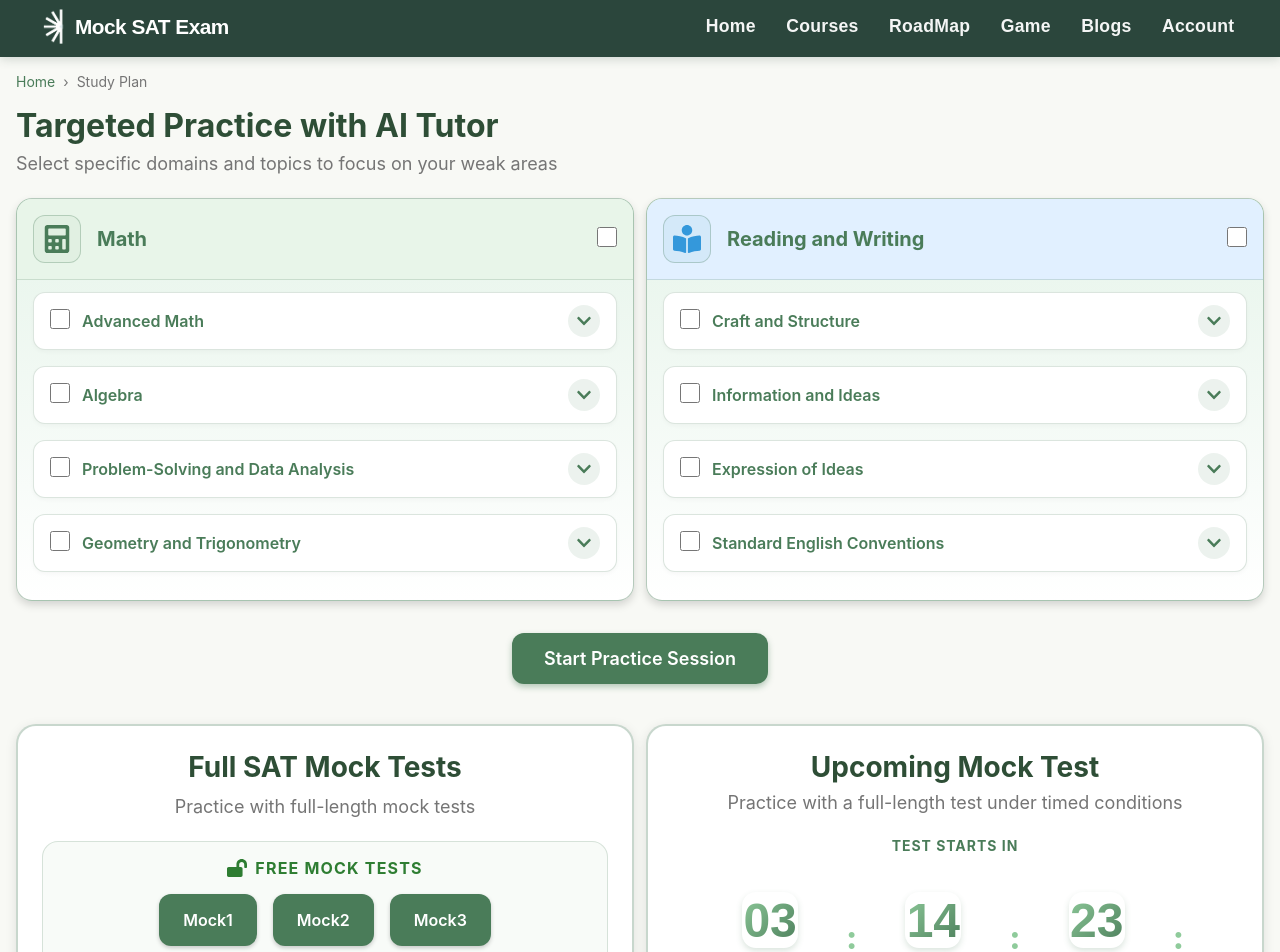
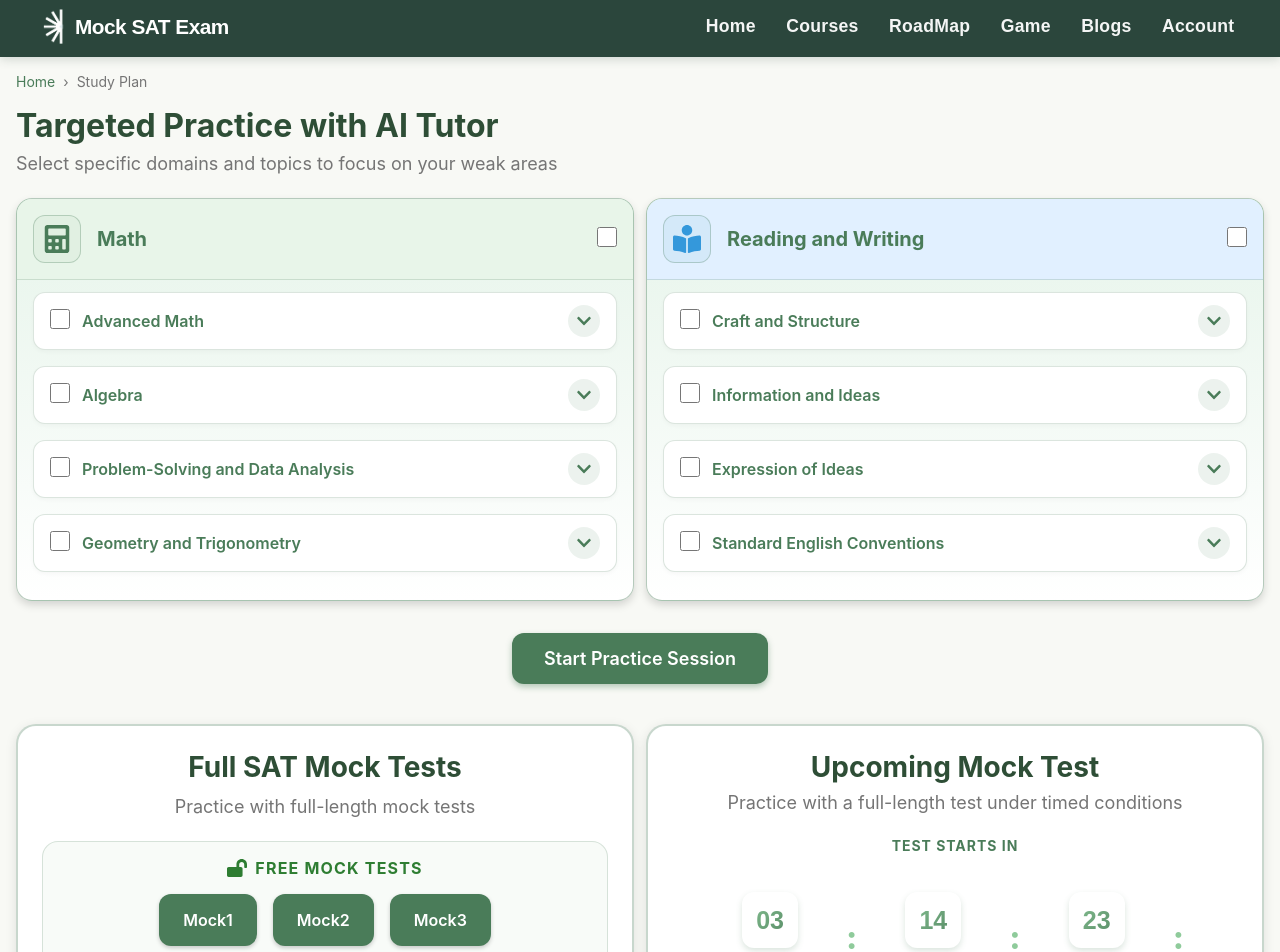
Before and after one commit to TejasBalkhande/reactSAT, a React (Vite) app: page /study-plan in a window 1280 px wide. Shown: the top 952 px of the page. Built offline with nearby package versions, Linux system fonts and the light colour scheme.

Commit message:
groq working

```diff
--- a/package.json
+++ b/package.json
@@ -17,6 +17,7 @@
     "@mui/material": "^7.3.6",
     "axios": "^1.13.2",
     "date-fns": "^4.1.0",
+    "groq-sdk": "^0.37.0",
     "hono": "^4.11.3",
     "katex": "^0.16.27",
     "lucide-react": "^0.556.0",
--- a/src/StudyPlan.css
+++ b/src/StudyPlan.css
@@ -480,13 +480,13 @@ body {
 .time-value {
   width: 56px;
   height: 56px;
+  font-size: 25px !important;
+  font-weight: 400;
   background: linear-gradient(to bottom, var(--secondary-green), #5A9C69);
-  border-radius: 14px;
+  border-radius: 12px;
   display: flex;
   align-items: center;
   justify-content: center;
-  font-size: 24px;
-  font-weight: 800;
   color: white;
   box-shadow: 0 3px 6px rgba(74, 124, 89, 0.2);
   margin-bottom: 6px;
--- a/src/StudyPlan.jsx
+++ b/src/StudyPlan.jsx
@@ -844,7 +844,7 @@ const StudyPlan = () => {
           <div className="logo sat-logo "  onClick={(e) => {
             e.stopPropagation();   // important!
             navigate('/');
-          }}>
+          } }>
             <img src="/logo.png" alt="Mock SAT Exam Logo" className="logo-img" />
             <span className="logo-text">Mock SAT Exam</span>
           </div>
--- a/src/blogs/blog3.jsx
+++ b/src/blogs/blog3.jsx
@@ -455,7 +455,6 @@ const Blog3 = () => {
             "datePublished": blog.publish_date,
             "dateModified": blog.modified_date,
             "wordCount": "2500",
-            "timeRequired": `PT${blog.reading_time}M`,
             "keywords": blog.keywords,
             "articleSection": blog.category,
             "articleBody": blog.html_content.replace(/<[^>]*>/g, '').substring(0, 5000),
```
Also changed, not shown: src/PracticePage.css (line endings or trailing spaces), 1 other file (tests, documents, lock files or other folders).
